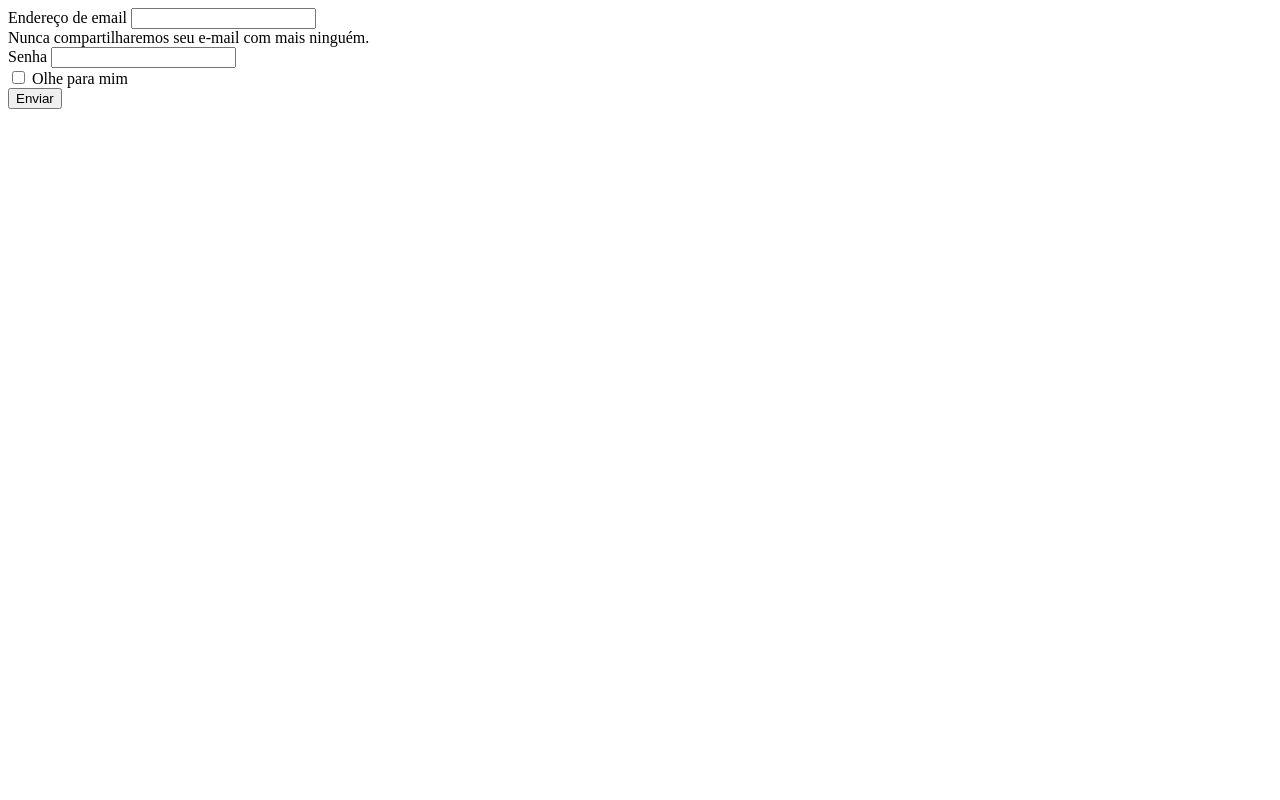
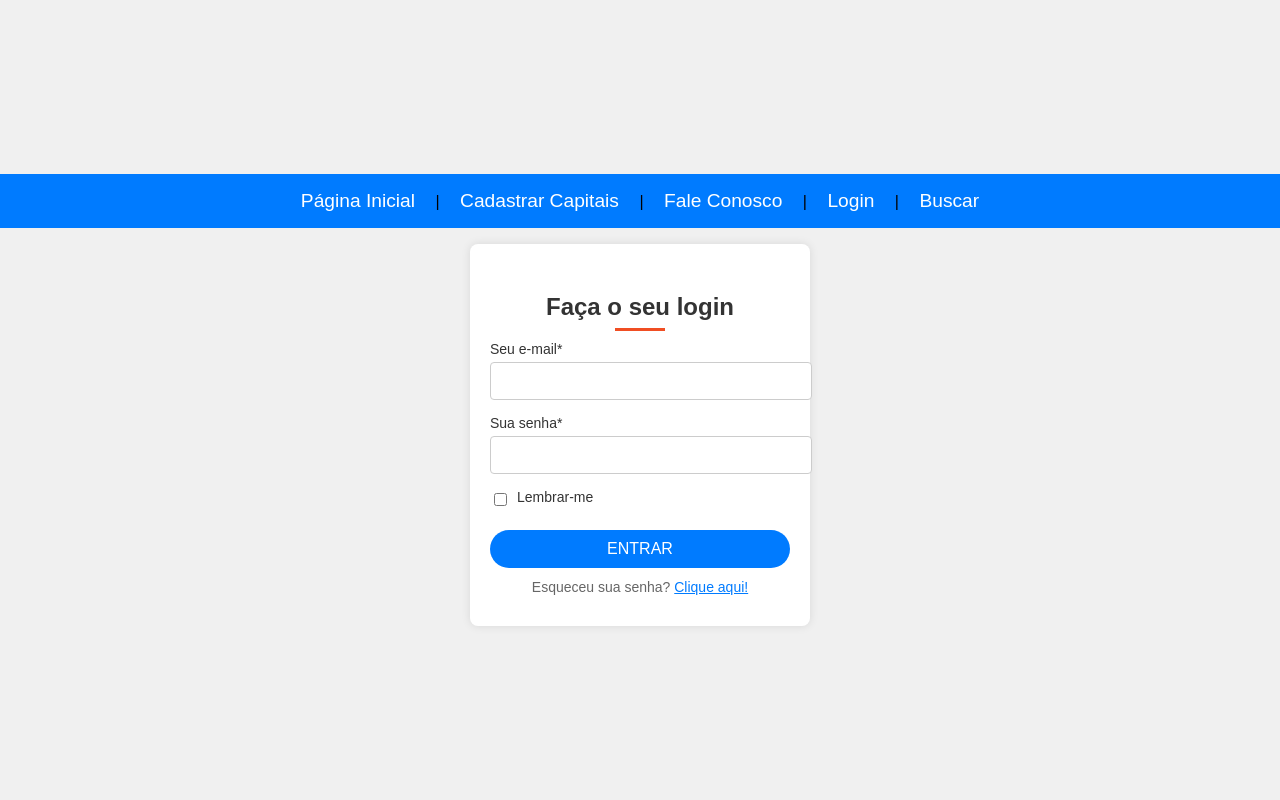
Before and after one commit to jailsonIFRN/CapitaisdoBrasil, a Flask app: template templates/login.html in a window 1280 px wide. Run offline with Flask 3, Linux system fonts and the light colour scheme; the template is opened without the code that fills it, so the values that code supplies are empty.

Commit message:
atulização dia 07/08/2024

```diff
--- a/app.py
+++ b/app.py
@@ -16,19 +16,17 @@ def pagina_inicial():
 def cadastrar_capitais():
     return render_template('cadastrar_capitais.html')
 
-@app.route("/sul")
-def sul():
-    return render_template('sul.html')
+@app.route("/fala_conosco")
+def fale_conosco():
+    return render_template('fale_conosco.html')
 
-@app.route("/sudeste")
-def sudeste():
-    return render_template('sudeste.html')
+@app.route("/login")
+def login():
+    return render_template('login.html')
 
-@app.route("/centro_oeste")
-def centro_oeste():
-    return render_template('centro-oeste.html')
-
-
+@app.route("/buscar")
+def buscar():
+    return render_template('buscar.html')
 
 
 
--- a/templates/base.html
+++ b/templates/base.html
@@ -50,11 +50,11 @@
 
     <a href="{{url_for('pagina_inicial')}}">Página Inicial</a> |
     <a href="{{url_for('cadastrar_capitais')}}">Cadastrar Capitais</a> |
-    <a href="#">Fale Conosco</a> |
-    <a href="#">Login</a> |
-    <a href="#">Buscar</a>
+    <a href="{{url_for('fale_conosco')}}">Fale Conosco</a> |
+    <a href="{{url_for('login')}}">Login</a> |
+    <a href="{{url_for('buscar')}}">Buscar</a>
 
-    <!-- <a href="{{url_for('sul')}}">CADASTRAR CAPITAIS</a> |  -->
+
     </nav>
 
     <main>
--- a/templates/cadastrar_capitais.html
+++ b/templates/cadastrar_capitais.html
@@ -57,7 +57,7 @@ button:hover {
 </style>
 <body>
     <div class="form-container">
-        <h2>Cadastro de Estado e Capital</h2>
+        <h2>Cadastro das Regiões, Estados e Capitais do Brasil</h2>
         <form>
             <label for="regiao">Região:</label>
             <select id="regiao" name="regiao" required>
@@ -68,6 +68,7 @@ button:hover {
                 <option value="sudeste">Sudeste</option>
                 <option value="sul">Sul</option>
             </select>
+
             <label for="estado">Estado:</label>
             <input type="text" id="estado" name="estado" required>
 
--- a/templates/login.html
+++ b/templates/login.html
@@ -1,28 +1,132 @@
-<!DOCTYPE html>
-<html lang="en">
-<head>
-    <meta charset="UTF-8">
-    <meta name="viewport" content="width=device-width, initial-scale=1.0">
-    <title>Document</title>
-</head>
+{% extends "base.html" %}
+
+{% block conteudo %}
+<style>
+  body {
+    font-family: Arial, sans-serif;
+    background-color: #f0f0f0;
+    display: flex;
+    justify-content: center;
+    align-items: center;
+    height: 100vh;
+    margin: 0;
+}
+
+.login-container {
+    background-color: #fff;
+    padding: 30px 20px;
+    border-radius: 8px;
+    box-shadow: 0 0 10px rgba(0, 0, 0, 0.1);
+    width: 300px;
+    text-align: center;
+}
+
+h2 {
+    margin-bottom: 20px;
+    color: #333;
+    position: relative;
+}
+
+h2::after {
+    content: '';
+    display: block;
+    width: 50px;
+    height: 3px;
+    background-color: #f04e23;
+    position: absolute;
+    bottom: -10px;
+    left: 50%;
+    transform: translateX(-50%);
+}
+
+label {
+    display: block;
+    margin-bottom: 5px;
+    text-align: left;
+    font-size: 14px;
+    color: #333;
+}
+
+input[type="email"],
+input[type="password"] {
+    width: 100%;
+    padding: 10px;
+    margin-bottom: 15px;
+    border: 1px solid #ccc;
+    border-radius: 4px;
+    font-size: 14px;
+}
+
+.remember-me {
+    display: flex;
+    align-items: center;
+    margin-bottom: 20px;
+}
+
+.remember-me input {
+    margin-right: 10px;
+}
+
+button {
+    width: 100%;
+    padding: 10px;
+    background-color: #007BFF;
+    color: #fff;
+    border: none;
+    border-radius: 25px;
+    cursor: pointer;
+    font-size: 16px;
+}
+
+button:hover {
+    background-color: #0056b3;
+}
+
+.forgot-password {
+    margin-top: 10px;
+}
+
+.forgot-password a {
+    text-decoration: none;
+    font-size: 14px;
+    color: #666;
+}
+
+.forgot-password a span {
+    color: #007BFF;
+    text-decoration: underline;
+}
+
+.forgot-password a:hover span {
+    color: #0056b3;
+}
+
+
+
+
+</style>
 <body>
-    <div class="container">
-        <form>
-            <div class="mb-3">
-              <label for="exampleInputEmail1" class="form-label">Endereço de email</label>
-              <input type="email" class="form-control" id="exampleInputEmail1" aria-describedby="emailHelp">
-              <div id="emailHelp" class="form-text">Nunca compartilharemos seu e-mail com mais ninguém.</div>
-            </div>
-            <div class="mb-3">
-              <label for="exampleInputPassword1" class="form-label">Senha</label>
-              <input type="password" class="form-control" id="exampleInputPassword1">
-            </div>
-            <div class="mb-3 form-check">
-              <input type="checkbox" class="form-check-input" id="exampleCheck1">
-              <label class="form-check-label" for="exampleCheck1">Olhe para mim</label>
-            </div>
-            <button type="submit" class="btn btn-primary">Enviar</button>
-          </form>
-        </div>
+  <div class="login-container">
+      <h2>Faça o seu login</h2>
+      <form>
+          <label for="email">Seu e-mail*</label>
+          <input type="email" id="email" name="email" required>
+
+          <label for="senha">Sua senha*</label>
+          <input type="password" id="senha" name="senha" required>
+
+          <div class="remember-me">
+              <input type="checkbox" id="lembrar-me" name="lembrar-me">
+              <label for="lembrar-me">Lembrar-me</label>
+          </div>
+
+          <button type="submit">ENTRAR</button>
+
+          <div class="forgot-password">
+              <a href="#">Esqueceu sua senha? <span>Clique aqui!</span></a>
+          </div>
+      </form>
+  </div>
 </body>
-</html>
+
+{% endblock %}
--- a/templates/pagina_inicial.html
+++ b/templates/pagina_inicial.html
@@ -68,7 +68,7 @@ h2 {
 }
 
 p {
-    color: #666;
+    color: black;
     line-height: 1.6;
 }
 
@@ -93,7 +93,7 @@ footer {
         </section>
     </main>
     <footer>
-        <p>&copy; 2024 Brasil Info. Todos os direitos reservados.</p>
+        <p>Capitais do Brasil. Todos os direitos reservados.</p>
     </footer>
 </body>
 
```
Also changed, not shown: templates/buscar.html (+142 -0 lines), templates/fale_conosco.html (+55 -112 lines).
